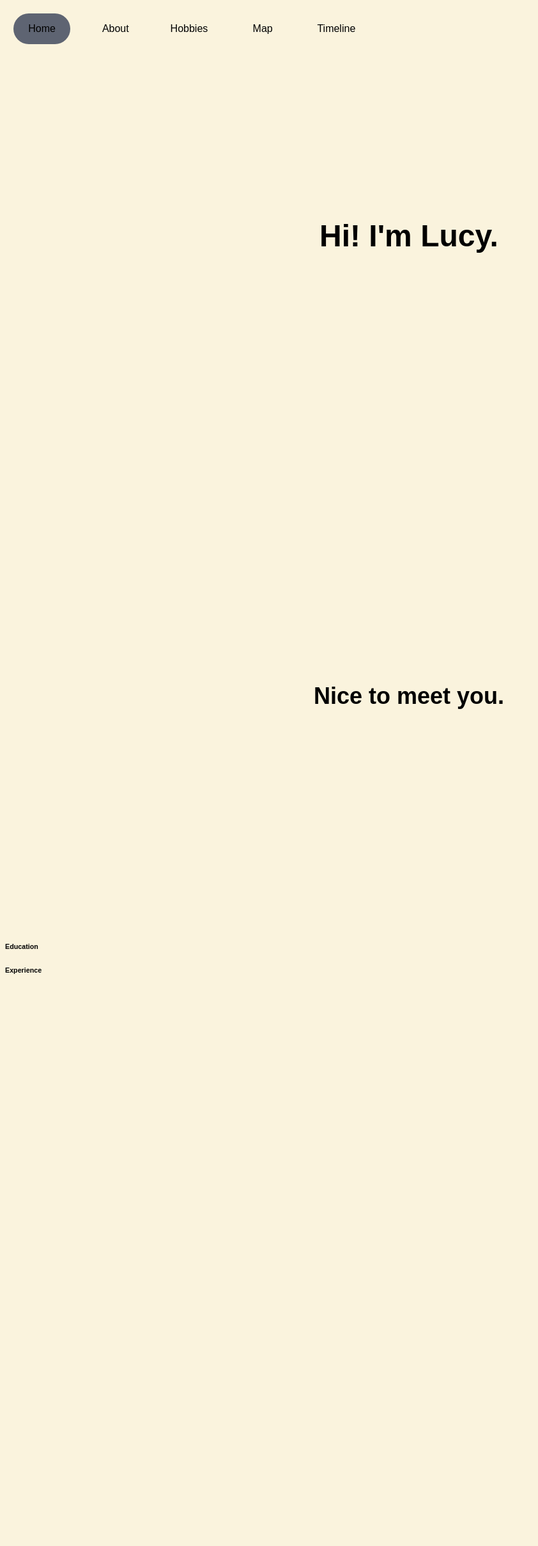
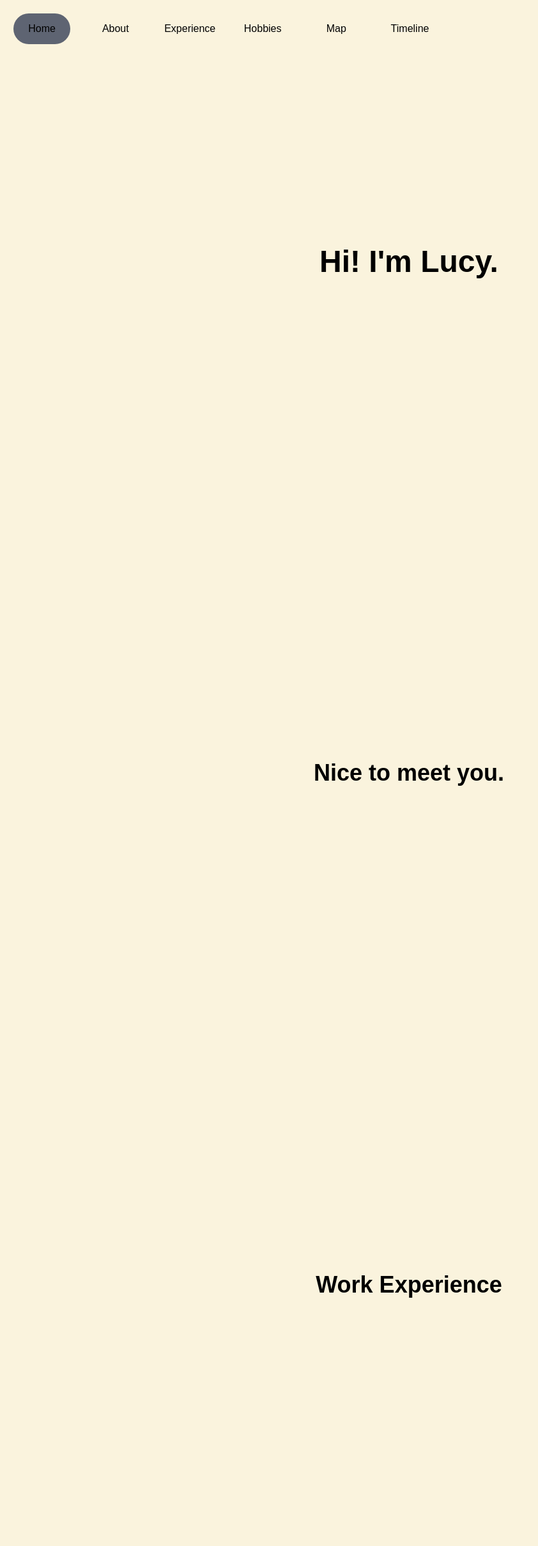
Before and after one commit to gujiguj/dancing-ducks-lucy, a Flask app: template app/templates/profile.html in a window 1280 px wide. Shown: the whole page at 64% size, without its empty margins (0-842 px from the left). Before the commit the page ends 1522 px from the top, so only its background shows below. Run offline with Flask 2, Linux system fonts and the light colour scheme; the template is opened without the code that fills it, so the values that code supplies are empty; parts of the project's set-up code (start-up, migrations or seed data) failed here and were passed over; some web fonts are replaced.

Commit message:
Update experiences

```diff
--- a/app/static/navigation.js
+++ b/app/static/navigation.js
@@ -68,6 +68,14 @@ var NavBar = function (_React$Component) {
                     classNames: this.state.selected == "about" ? "nav-button selected" : "nav-button"
                 }),
                 React.createElement(NavButton, {
+                    link: "#experiences",
+                    value: "Experience",
+                    onClick: function onClick() {
+                        return _this2.handleClick("experience");
+                    },
+                    classNames: this.state.selected == "experience" ? "nav-button selected" : "nav-button"
+                }),
+                React.createElement(NavButton, {
                     link: "#hobbies",
                     value: "Hobbies",
                     onClick: function onClick() {
--- a/app/static/src/navigation.js
+++ b/app/static/src/navigation.js
@@ -42,6 +42,12 @@ class NavBar extends React.Component {
                     classNames={this.state.selected == "about" ? "nav-button selected" : "nav-button"}
                 />
                 <NavButton
+                    link="#experiences"
+                    value="Experience"
+                    onClick={() => this.handleClick("experience")}
+                    classNames={this.state.selected == "experience" ? "nav-button selected" : "nav-button"}
+                />
+                <NavButton
                     link="#hobbies"
                     value="Hobbies"
                     onClick={() => this.handleClick("hobbies")}
--- a/app/static/styles/styles.css
+++ b/app/static/styles/styles.css
@@ -13,15 +13,17 @@ h1 {
 
 h2 {
     font-size: 36px;
-    margin: 0vh;
+    margin: 2vh;
 }
 
 h3 {
     font-size: 24px;
+    margin: 2vh;
 }
 
 p {
     font-size: 16px;
+    margin: 0vh;
 }
 
 .nav-bar {
@@ -53,7 +55,7 @@ p {
 .intro {
     display: flex;
     width: auto;
-    height: 90vh;
+    height: 100vh;
     justify-content: center;
     align-items: center;
 }
@@ -61,16 +63,32 @@ p {
 .about {
     display: flex;
     flex-direction: column;
-    height: 90vh;
+    height: 100vh;
     justify-content: center;
     align-items: center;
 }
 
 .about img {
     border-radius: 50%;
-    margin: 2vh;
 }
 
 .about p {
     width: 30vw;
 }
+
+.experiences {
+    display: flex;
+    flex-direction: column;
+    height: 100vh;
+    justify-content: center;
+    align-items: center;
+}
+
+.experience {
+    width: 50vw;
+    background-color: #F4D6B6;
+}
+
+.experience p {
+    margin: 2vh;
+}
--- a/app/templates/profile.html
+++ b/app/templates/profile.html
@@ -5,44 +5,31 @@
     <div id="intro" class="intro">
         <h1>Hi! I'm Lucy.</h1>
     </div>
+
     <div id="about" class="about">
         <img src="{{ fellow['image']}}">
         <h2>Nice to meet you.</h2>
         <p>{{ fellow['about'] }}</p>
     </div>
-    <!-- <div class="about">
-        <table style="margin-left: 50px;">
-        <tr>
-        <td><img src="{{ fellow['image']}}" class="profilepic"> </td>
-        <br><br><br>
-        <td>
-        <div class="moreabout">
-            <h6> Meet {{ title }} </h6>
-            <p>{{ fellow['about'] }}</p>
-                <a href="{{ fellow['github'] }}" class="box"><h7> github</h7></a>
-                <a href="{{ fellow['linkedin'] }}" class="box"><h7> linkedin</h7></a>
-                <a href="{{ fellow['linkedin'] }}" class="box"><h7> resume</h7></a>
-        </div>
-    </td>
-    </tr>
-    </table>
-    </div> -->
 
-    <div class="education">
+    <!-- <div class="education">
         <h6>Education</h6>
         {% for entry in fellow['education'] %}
             <h7>{{ entry['institution'] }} - {{ entry['grad_date'] }}</h7>
             <p>{{ entry['courses'] }}</p>
         {% endfor %}
-    </div>
+    </div> -->
 
-    <div class="experience">
-        <h6>Experience</h6>
+    <div id="experiences" class="experiences">
+        <h2>Work Experience</h2>
             {% for entry in fellow['experience'] %}
-                <h7>{{ entry['position'] }} - {{ entry['company'] }}</h7>
-                <p>{{ entry['dates'] }}</p>
-                <p style="margin-right:50px">{{ entry['desc'] }}</p>
-                <!--<p style="float: left; margin-left: 50px; margin-top: 30px;"><img src="{{ fellow['image']}}" class="profilepic"> </p>-->
+                <div class="experience">
+                    <div style="margin: 20px">
+                        <h3>{{ entry['position'] }} - {{ entry['company'] }}</h3>
+                        <p>{{ entry['dates'] }}</p>
+                        <p>{{ entry['desc'] }}</p>
+                    </div>
+                </div>
             {% endfor %}
     </div>
 </div>
```
